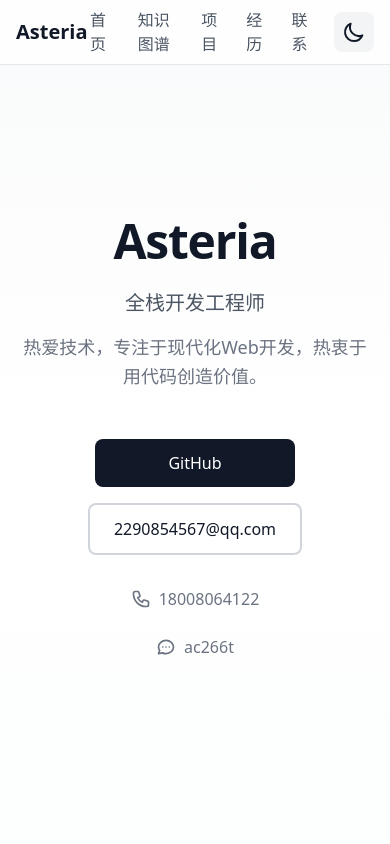
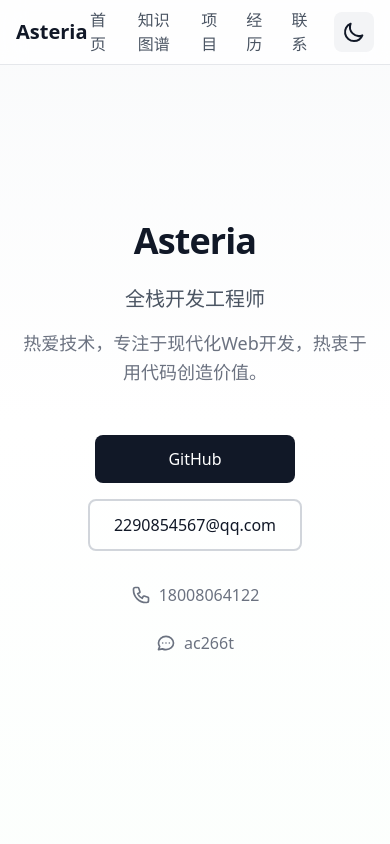
Before and after one commit to AsteriaAnna/self-introduction, a React (Vite) app: page / in a window 390 px wide. Shown: the top 844 px of the page. Built offline with nearby package versions, Linux system fonts and the light colour scheme.

Commit message:
fix: 修复页面显示效果问题 - 简化Hero动画、修复StarField定位、优化图谱区域高度

```diff
--- a/src/components/core/Hero/Hero.tsx
+++ b/src/components/core/Hero/Hero.tsx
@@ -1,57 +1,26 @@
-import { useEffect, useState } from 'react'
 import { SiteConfig } from '@/types'
 import config from '@/data/config.json'
 
 export function Hero() {
   const siteConfig = config as SiteConfig
-  const [isVisible, setIsVisible] = useState(false)
-
-  useEffect(() => {
-    const timer = setTimeout(() => setIsVisible(true), 100)
-    return () => clearTimeout(timer)
-  }, [])
 
   return (
     <section
       id="hero"
       className="min-h-screen flex items-center justify-center px-4 pt-20 pb-12 bg-gradient-to-b from-gray-50 via-white to-green-50/20 dark:from-gray-950 dark:via-gray-900 dark:to-green-900/5"
     >
-      <div
-        className={`max-w-4xl mx-auto text-center transition-all duration-1000 ease-out ${
-          isVisible ? 'opacity-100 translate-y-0' : 'opacity-0 translate-y-12'
-        }`}
-      >
-        <h1
-          className={`text-5xl md:text-7xl font-bold mb-6 text-gray-900 dark:text-white tracking-tight transition-all duration-700 ${
-            isVisible ? 'opacity-100 translate-y-0' : 'opacity-0 translate-y-8'
-          }`}
-          style={{ transitionDelay: '200ms' }}
-        >
+      <div className="max-w-4xl mx-auto text-center">
+        <h1 className="text-4xl sm:text-5xl md:text-7xl font-bold mb-6 text-gray-900 dark:text-white tracking-tight">
           {siteConfig.name}
         </h1>
-        <p
-          className={`text-xl md:text-2xl text-gray-600 dark:text-gray-400 mb-4 font-medium transition-all duration-700 ${
-            isVisible ? 'opacity-100 translate-y-0' : 'opacity-0 translate-y-8'
-          }`}
-          style={{ transitionDelay: '400ms' }}
-        >
+        <p className="text-xl sm:text-2xl text-gray-600 dark:text-gray-400 mb-4 font-medium">
           {siteConfig.title}
         </p>
-        <p
-          className={`text-lg text-gray-500 dark:text-gray-500 mb-12 max-w-2xl mx-auto leading-relaxed transition-all duration-700 ${
-            isVisible ? 'opacity-100 translate-y-0' : 'opacity-0 translate-y-8'
-          }`}
-          style={{ transitionDelay: '600ms' }}
-        >
+        <p className="text-lg text-gray-500 dark:text-gray-500 mb-12 max-w-2xl mx-auto leading-relaxed">
           {siteConfig.bio}
         </p>
 
-        <div
-          className={`flex flex-col sm:flex-row gap-4 justify-center items-center transition-all duration-700 ${
-            isVisible ? 'opacity-100 translate-y-0' : 'opacity-0 translate-y-8'
-          }`}
-          style={{ transitionDelay: '800ms' }}
-        >
+        <div className="flex flex-col sm:flex-row gap-4 justify-center items-center">
           {siteConfig.github && (
             <a
               href={siteConfig.github}
@@ -72,12 +41,7 @@ export function Hero() {
           )}
         </div>
 
-        <div
-          className={`mt-8 flex flex-col sm:flex-row gap-6 justify-center items-center text-gray-500 dark:text-gray-400 transition-all duration-700 ${
-            isVisible ? 'opacity-100 translate-y-0' : 'opacity-0 translate-y-8'
-          }`}
-          style={{ transitionDelay: '1000ms' }}
-        >
+        <div className="mt-8 flex flex-col sm:flex-row gap-6 justify-center items-center text-gray-500 dark:text-gray-400">
           {siteConfig.phone && (
             <div className="flex items-center gap-2 hover:text-green-600 dark:hover:text-green-500 transition-colors">
               <svg className="w-5 h-5" fill="none" stroke="currentColor" viewBox="0 0 24 24">
--- a/src/components/core/Hero/StarField.tsx
+++ b/src/components/core/Hero/StarField.tsx
@@ -1,12 +1,9 @@
-import { useEffect, useRef, useState } from 'react'
+import { useEffect, useRef } from 'react'
 
 export function StarField() {
   const canvasRef = useRef<HTMLCanvasElement>(null)
-  const [hasPlayed, setHasPlayed] = useState(false)
 
   useEffect(() => {
-    if (hasPlayed) return
-
     const canvas = canvasRef.current
     if (!canvas) return
 
@@ -15,18 +12,14 @@ export function StarField() {
 
     let animationId: number
     let particles: Array<{ x: number; y: number; speed: number; size: number; opacity: number; life: number; maxLife: number }> = []
-    let time = 0
 
     const resize = () => {
       const rect = canvas.parentElement?.getBoundingClientRect()
-      if (rect) {
+      if (rect && rect.width > 0 && rect.height > 0) {
         canvas.width = rect.width
         canvas.height = rect.height
       }
     }
-
-    resize()
-    window.addEventListener('resize', resize)
 
     const createParticles = () => {
       particles = []
@@ -34,8 +27,8 @@ export function StarField() {
       for (let i = 0; i < count; i++) {
         particles.push({
           x: Math.random() * canvas.width,
-          y: -50 - Math.random() * canvas.height,
-          speed: 3 + Math.random() * 4,
+          y: Math.random() * canvas.height,
+          speed: 2 + Math.random() * 3,
           size: 1.5 + Math.random() * 2.5,
           opacity: 0.5 + Math.random() * 0.5,
           life: 0,
@@ -44,18 +37,15 @@ export function StarField() {
       }
     }
 
-    createParticles()
-
     const animate = () => {
-      time++
       ctx.clearRect(0, 0, canvas.width, canvas.height)
 
       particles.forEach((particle) => {
         particle.life++
-        particle.y += particle.speed
+        particle.y -= particle.speed
         particle.opacity = Math.max(0, particle.opacity - 0.002)
 
-        if (particle.life < particle.maxLife) {
+        if (particle.life < particle.maxLife && particle.y > -10) {
           ctx.beginPath()
           ctx.arc(particle.x, particle.y, particle.size, 0, Math.PI * 2)
           ctx.fillStyle = `rgba(74, 222, 128, ${particle.opacity})`
@@ -74,29 +64,41 @@ export function StarField() {
         }
       })
 
-      const allDead = particles.every(p => p.life > p.maxLife)
+      const allDead = particles.every(p => p.life > p.maxLife || p.y < -10)
+      const visibleParticles = particles.filter(p => p.life < p.maxLife && p.y > -10)
 
-      if (!allDead) {
+      if (visibleParticles.length > 0) {
         animationId = requestAnimationFrame(animate)
-      } else {
-        setHasPlayed(true)
       }
     }
 
+    resize()
+    createParticles()
     animate()
 
+    window.addEventListener('resize', () => {
+      resize()
+      createParticles()
+      animate()
+    })
+
     return () => {
-      window.removeEventListener('resize', resize)
+      window.removeEventListener('resize', () => {
+        resize()
+        createParticles()
+        animate()
+      })
       if (animationId) {
         cancelAnimationFrame(animationId)
       }
     }
-  }, [hasPlayed])
+  }, [])
 
   return (
     <canvas
       ref={canvasRef}
-      className="absolute inset-0 pointer-events-none"
+      className="absolute inset-0 w-full h-full pointer-events-none"
+      style={{ position: 'absolute', top: 0, left: 0, width: '100%', height: '100%' }}
     />
   )
 }
--- a/src/pages/Home.tsx
+++ b/src/pages/Home.tsx
@@ -101,6 +101,7 @@ function GraphPreview() {
       className={`relative py-12 px-4 sm:px-6 lg:px-8 bg-gradient-to-b from-gray-50 dark:from-gray-900 to-gray-100 dark:to-gray-950 transition-all duration-1000 ${
         isVisible ? 'opacity-100 translate-y-0' : 'opacity-0 translate-y-10'
       }`}
+      style={{ minHeight: `${graphHeight + 200}px` }}
     >
       <StarField />
 
```
